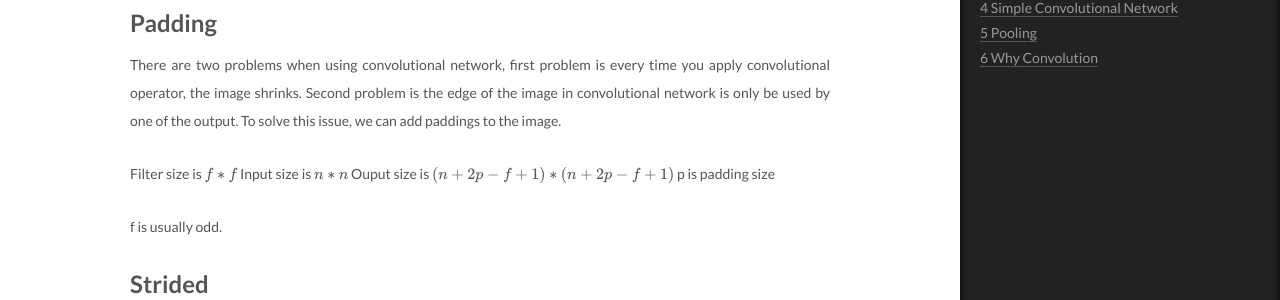
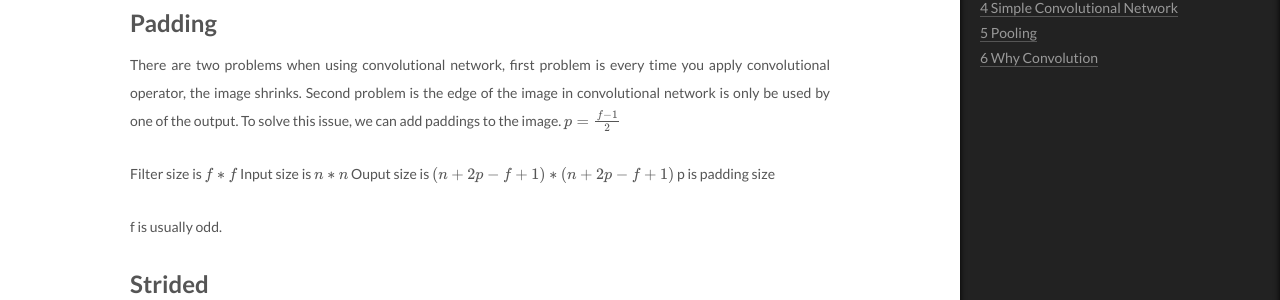
Before and after one commit to masonyc/masonyc.github.io, a Jekyll site: the page built from _posts/2019-05-20-Notes-On-Convolutional-Neural-Networks.md, in a window 1280 px wide and 1400 px high, scrolled down 874 px. Shown: the part 150-450 px from the top of the window. Built offline with Jekyll 4.4.1, drawn with Linux system fonts in a browser that asks for light colours; formulas are drawn with MathJax 3.

Commit message:
add p formular

```diff
--- a/_posts/2019-05-20-Notes-On-Convolutional-Neural-Networks.md
+++ b/_posts/2019-05-20-Notes-On-Convolutional-Neural-Networks.md
@@ -31,6 +31,7 @@ Scharr kernel
 
 # Padding
 There are two problems when using convolutional network, first problem is every time you apply convolutional operator, the image shrinks. Second problem is the edge of the image in convolutional network is only be used by one of the output. To solve this issue, we can add paddings to the image.
+$$p = \frac{f-1}{2}$$
 
 Filter size is $$ f * f $$
 Input size is $$ n * n $$
```
